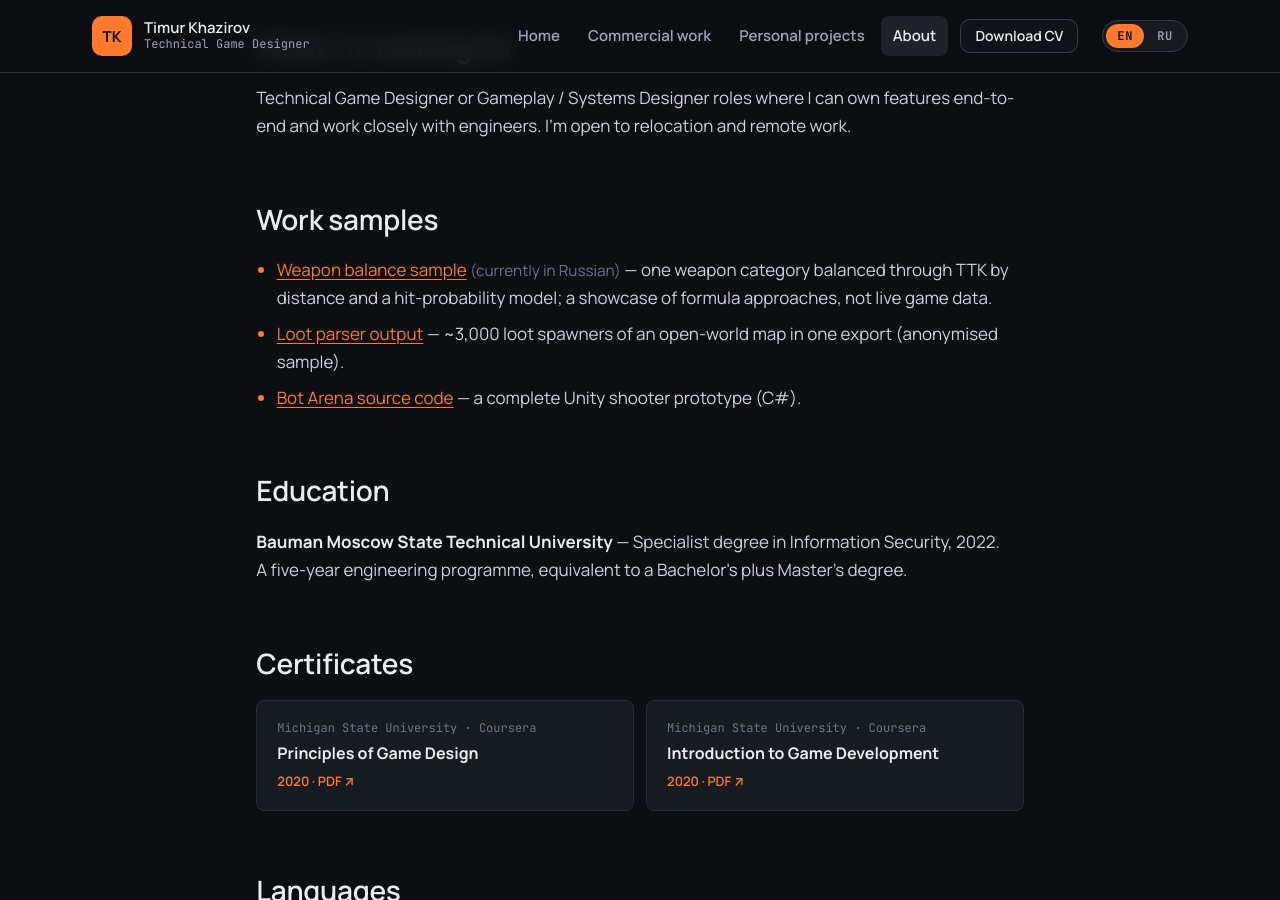
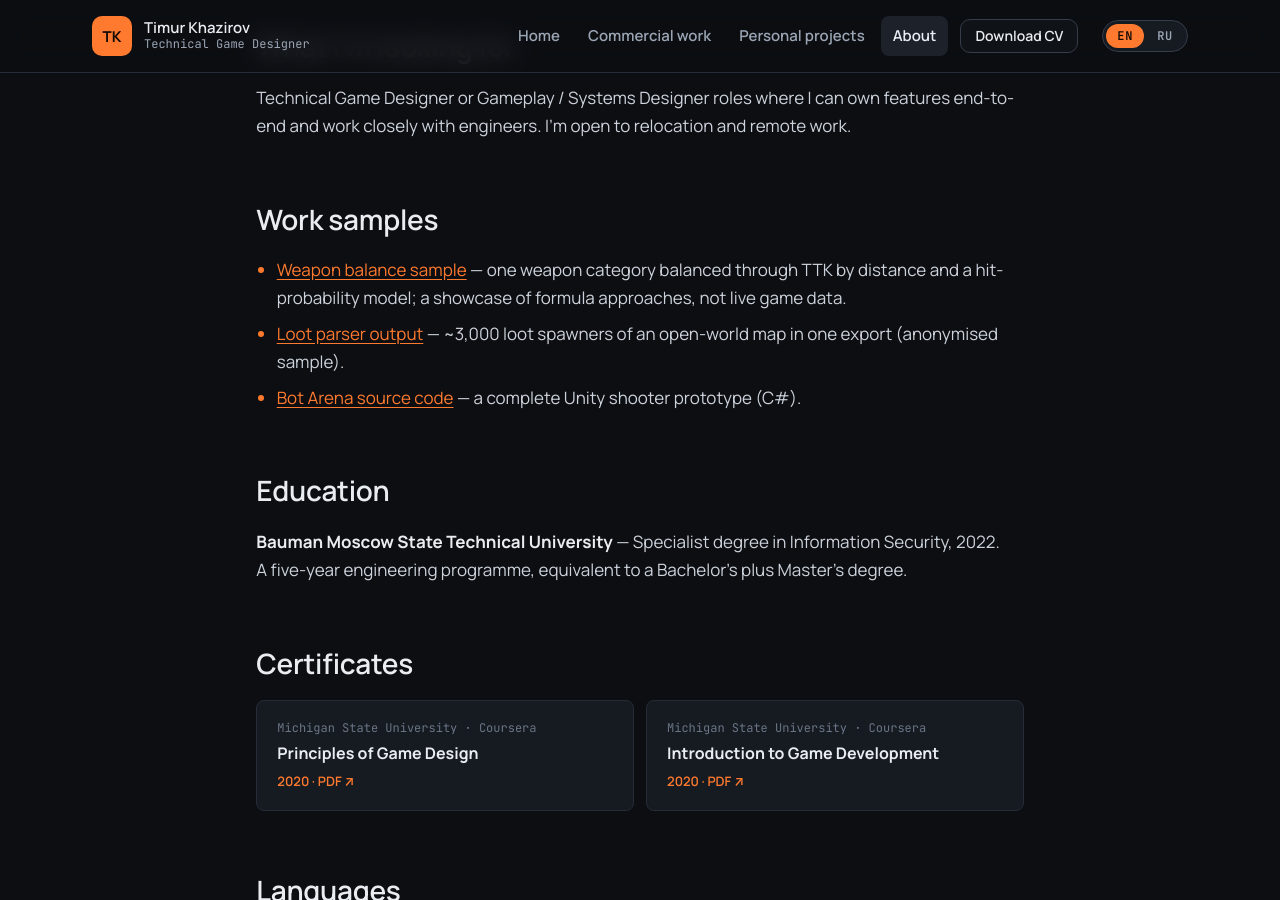
Before and after one commit to KhazirovTimur/KhazirovTimur.github.io, a Jekyll site: the page built from about/index.md, in a window 1280 px wide and 900 px high, scrolled down 1042 px. Built offline with Jekyll 4.4.1, drawn with Linux system fonts in a browser that asks for light colours; some web fonts are replaced.

Commit message:
Add English version of the weapon balance sample
English pages now link to a translated .xlsx (formulas, named
functions and values unchanged); Russian pages keep the Google Sheet.

Co-Authored-By: Claude Opus 5.5 <noreply@anthropic.com>
Claude-Session: https://claude.ai/code/session_01DhDkgoc32phwcmX14WTHYi

```diff
--- a/_includes/sample-link.html
+++ b/_includes/sample-link.html
@@ -2,4 +2,4 @@
 {%- assign url = s[page.lang] -%}
 {%- assign fallback = false -%}
 {%- if url == nil or url == "" -%}{%- assign url = s.ru -%}{%- assign fallback = true -%}{%- endif -%}
-<a href="{{ url }}" target="_blank" rel="noopener">{{ include.label }}</a>{% if fallback and page.lang == "en" %} <span class="lang-note">(currently in Russian)</span>{% endif %}
+<a href="{{ url | relative_url }}" target="_blank" rel="noopener">{{ include.label }}</a>{% if fallback and page.lang == "en" %} <span class="lang-note">(currently in Russian)</span>{% endif %}
```
Also changed, not shown: _data/samples.yml (+4 -3 lines), 1 other file.
